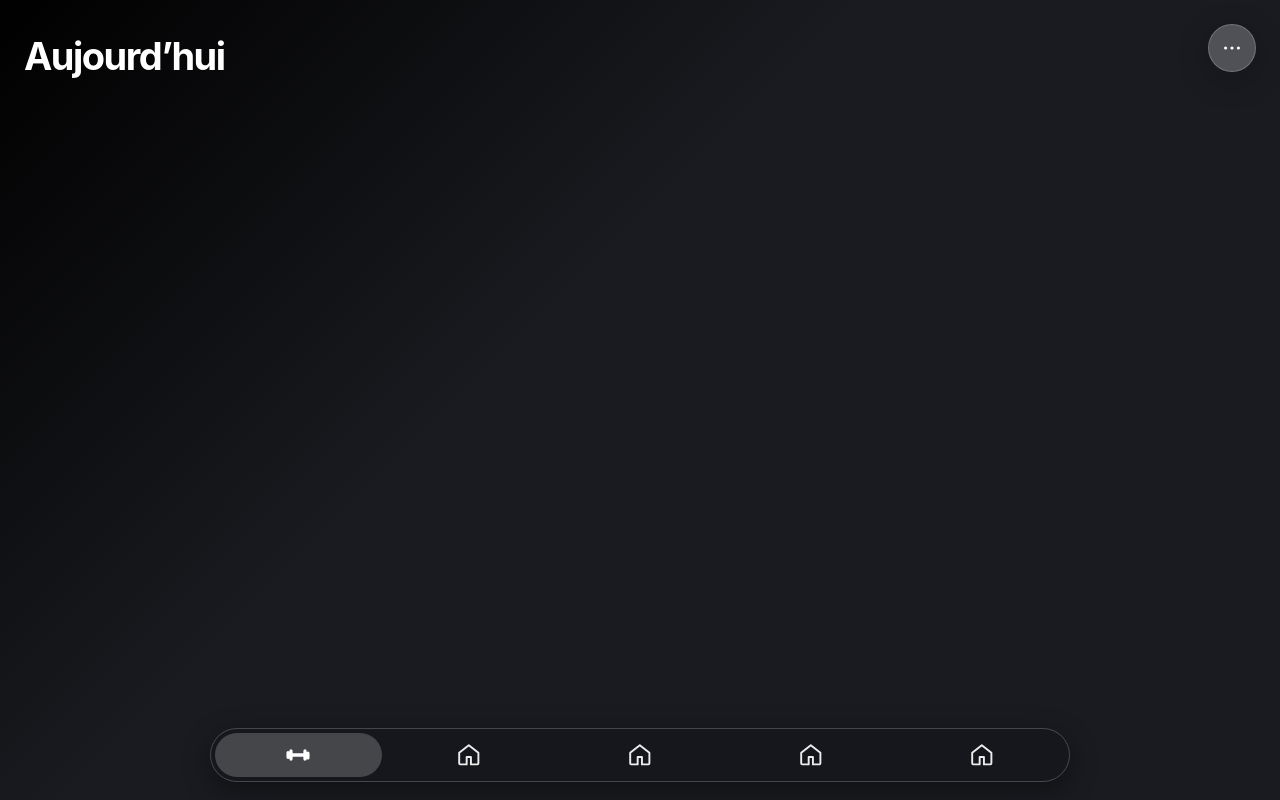
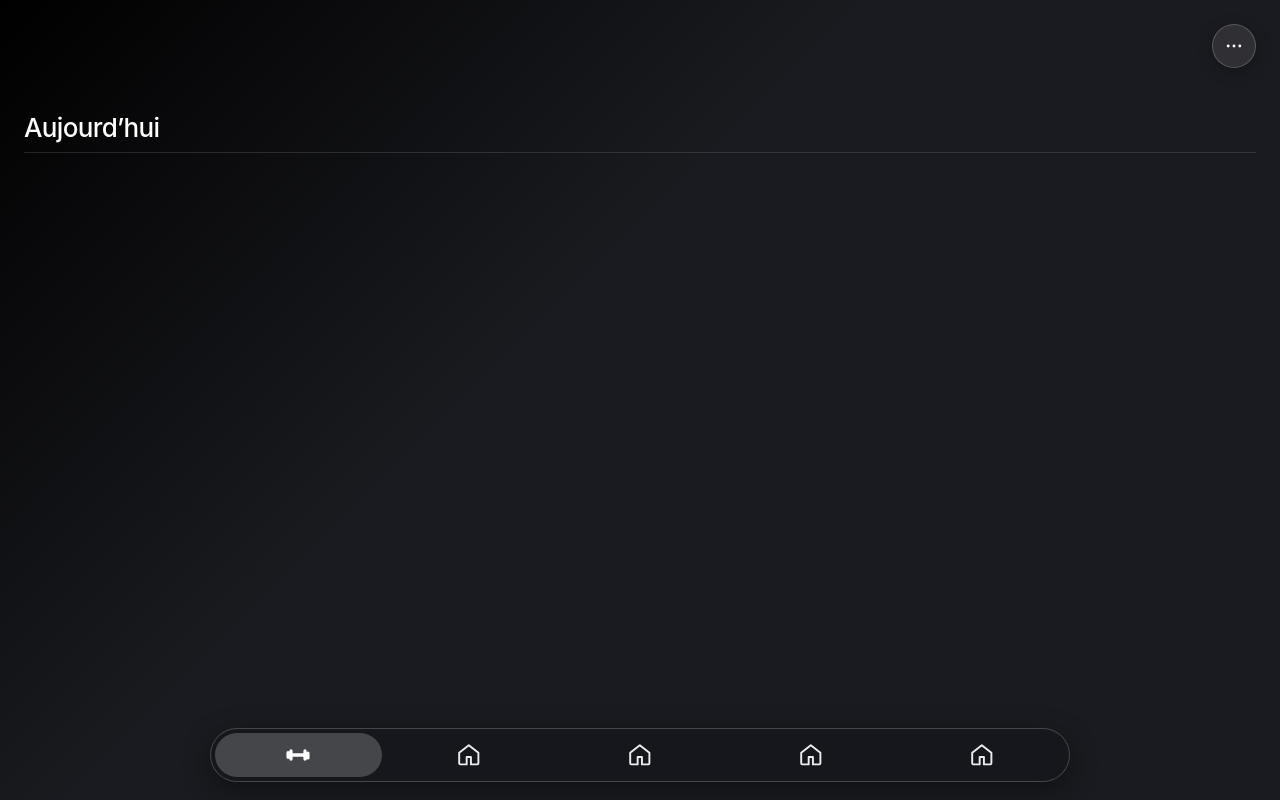
Before and after one commit to raphaellemairebeaudin-gif/monapp, a plain HTML site: page index.html in a window 1280 px wide. Drawn offline with Linux system fonts and the light colour scheme.

Commit message:
Add files via upload

```diff
--- a/index.html
+++ b/index.html
@@ -82,38 +82,45 @@
         right: 24px;
         left: 24px;
         display: flex;
-        align-items: flex-start;
-        justify-content: space-between;
+        justify-content: flex-end;
+      }
+
+      .page-heading {
+        position: absolute;
+        top: calc(112px + var(--safe-top));
+        right: 24px;
+        left: 24px;
+        padding-bottom: 9px;
+        border-bottom: 1px solid rgba(255, 255, 255, 0.12);
       }
 
       .page-title {
         margin: 0;
-        padding-top: 12px;
-        font-size: clamp(32px, 8vw, 38px);
-        font-weight: 700;
-        letter-spacing: -0.04em;
-        line-height: 1.1;
+        font-size: clamp(22px, 5.6vw, 26px);
+        font-weight: 550;
+        letter-spacing: -0.025em;
+        line-height: 1.2;
       }
 
       .more-button {
         display: grid;
-        width: 48px;
-        height: 48px;
+        width: 44px;
+        height: 44px;
         padding: 0;
         place-items: center;
         border: 1px solid rgba(255, 255, 255, 0.2);
         border-radius: 50%;
-        background: rgba(255, 255, 255, 0.24);
+        background: rgba(54, 55, 60, 0.76);
         color: #fff;
-        box-shadow: 0 8px 32px rgba(0, 0, 0, 0.24);
+        box-shadow: 0 4px 16px rgba(0, 0, 0, 0.24);
         -webkit-backdrop-filter: blur(24px) saturate(160%);
         backdrop-filter: blur(24px) saturate(160%);
         -webkit-tap-highlight-color: transparent;
       }
 
       .more-button svg {
-        width: 22px;
-        height: 22px;
+        width: 20px;
+        height: 20px;
       }
 
       .more-button:focus-visible {
@@ -201,7 +208,6 @@
   <body>
     <main class="gym-page" aria-label="Page Gym">
       <header class="topbar">
-        <h1 class="page-title">Aujourd’hui</h1>
         <button class="more-button" type="button" aria-label="Plus d’options">
           <svg viewBox="0 0 24 24" fill="currentColor" aria-hidden="true">
             <circle cx="5" cy="12" r="1.7" />
@@ -210,6 +216,9 @@
           </svg>
         </button>
       </header>
+      <section class="page-heading" aria-labelledby="page-title">
+        <h1 class="page-title" id="page-title">Aujourd’hui</h1>
+      </section>
     </main>
     <nav class="bottom-nav" aria-label="Navigation principale">
       <div class="nav-pill">
--- a/sw.js
+++ b/sw.js
@@ -1,4 +1,4 @@
-const CACHE_NAME = "gym-app-v17";
+const CACHE_NAME = "gym-app-v19";
 const APP_SHELL = [
   "./",
   "./index.html",
```
